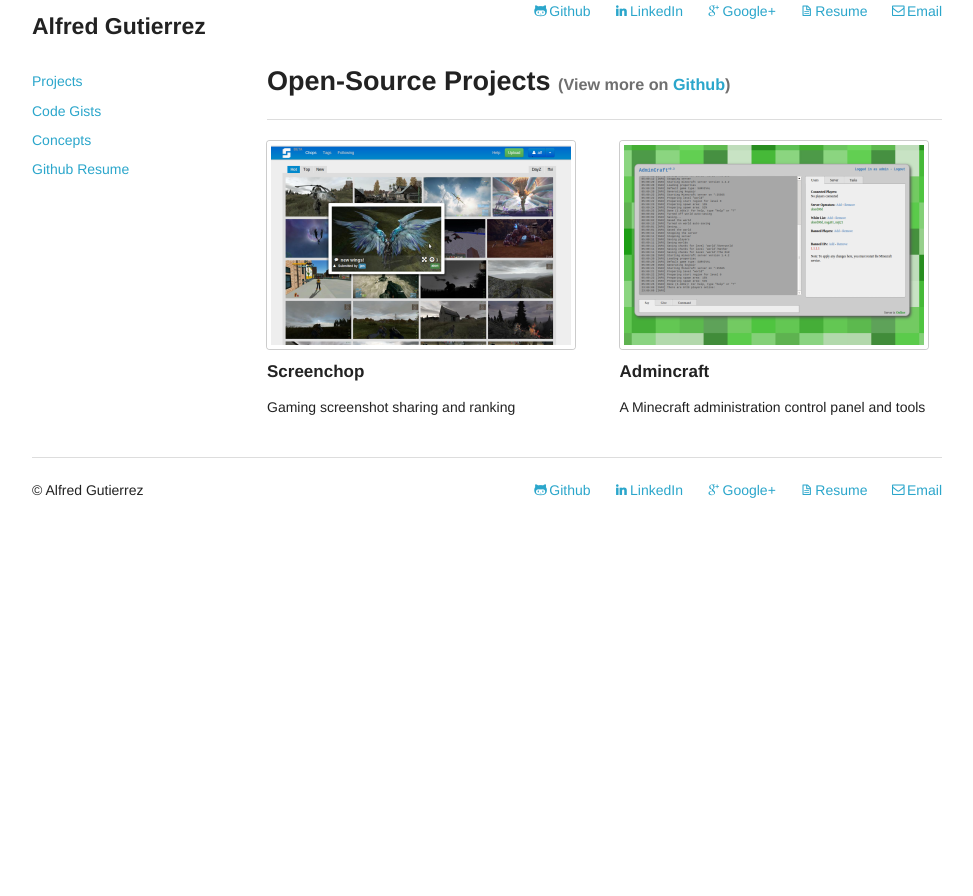
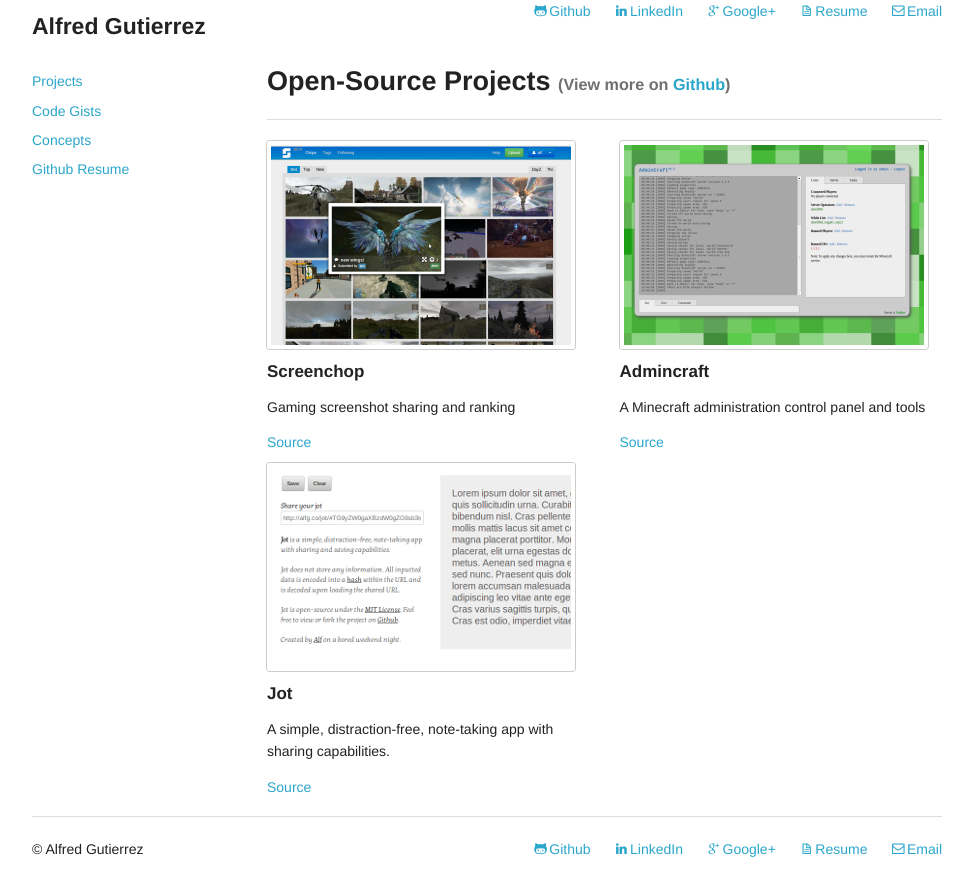
Before and after one commit to alfg/alfg.github.io, a Jekyll site: the page built from index.html, in a window 1280 px wide. Shown: the top 896 px of the page, without its empty margins (153-1126 px from the left). Built offline with Jekyll 4.4.1, drawn with Linux system fonts in a browser that asks for light colours; Markdown is read by kramdown in place of the engine named in the settings.

Commit message:
Added Jot project.

```diff
--- a/index.html
+++ b/index.html
@@ -10,6 +10,7 @@
       </a>
       <h5>Screenchop</h5>
       <p>Gaming screenshot sharing and ranking</p>
+      <a href="http://github.com/alfg/screenchop">Source</a>
   </div>
   <div class="six mobile-two columns">
       <a href="http://github.com/alfg/AdminCraft" class="th">
@@ -17,5 +18,17 @@
       </a>
       <h5>Admincraft</h5>
       <p>A Minecraft administration control panel and tools</p>
+      <a href="http://github.com/alfg/admincraft">Source</a>
   </div>
 </div>
+<br />
+<div class="row">
+  <div class="six mobile-two columns">
+      <a href="http://alfg.co/jot" class="th">
+          <img src="/assets/images/jot_site.png">
+      </a>
+      <h5>Jot</h5>
+      <p>A simple, distraction-free, note-taking app with sharing capabilities.</p>
+      <a href="http://github.com/alfg/jot">Source</a>
+  </div>
+</div>
```
Also changed, not shown: concepts/index.md (+1 -1 lines), assets/images/jot_site.png (added).
